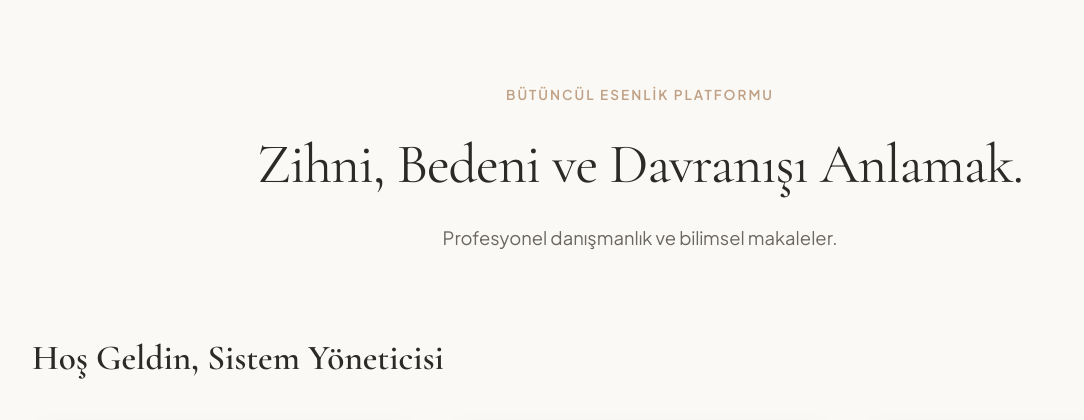
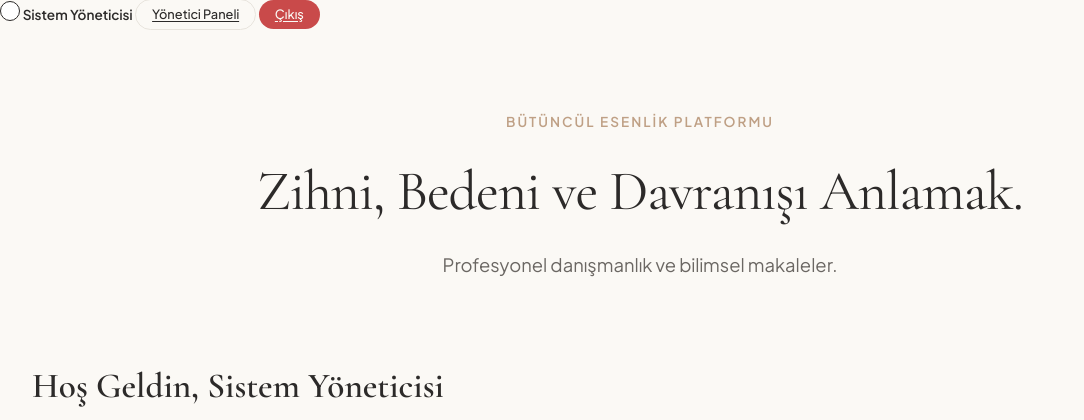
Before and after one commit to k5bc5wd86z-hash/psikoloji-havuzu, a Flask app: page / in a window 1280 px wide. Shown: the part 69-489 px from the top of the page, without its empty margins (0-1084 px from the left). Run offline with Flask 3, Linux system fonts and the light colour scheme; a user stored in the database is signed in; data comes from the database, SQL or seed files in the repository; data that the repository does not hold is empty.

Commit message:
Update header.html

```diff
--- a/templates/components/header.html
+++ b/templates/components/header.html
@@ -44,6 +44,20 @@
 
 </div>
 
+ <!-- Yazısız, Saf ve Şık Gece/Gündüz Yuvarlak Toggle Butonu -->
+            <button onclick="toggleDarkMode()" style="width: 20px; height: 20px; border-radius: 50%; border: 1px solid var(--text-primary); background: var(--bg-card); cursor: pointer; transition: transform 0.2s;" onmouseover="this.style.transform='scale(1.1)'" onmouseout="this.style.transform='scale(1)'"></button>
+
+           {% if session_user %}
+                <span style="font-size: 0.85rem; font-weight: 600;">{{ session_name }}</span>
+                {% if session_role == 'Kurucu Yönetici' or session_role == 'Sistem Yöneticisi' %}
+                    <a href="/admin_dashboard" class="btn-outline" style="padding: 0.4rem 1rem; font-size: 0.8rem;">Yönetici Paneli</a>
+                {% endif %}
+                <a href="/logout" class="btn-follow" style="background: #c94a4a; padding: 0.4rem 1rem; font-size: 0.8rem;">Çıkış</a>
+            {% else %}
+                <button class="btn-outline" onclick="openModal('adminModal')">Giriş Yap</button>
+            {% endif %}
+        </div>
+    </div>
 <script>
 // Yan Menü Açma/Kapama
 function toggleSidebar() {
```
